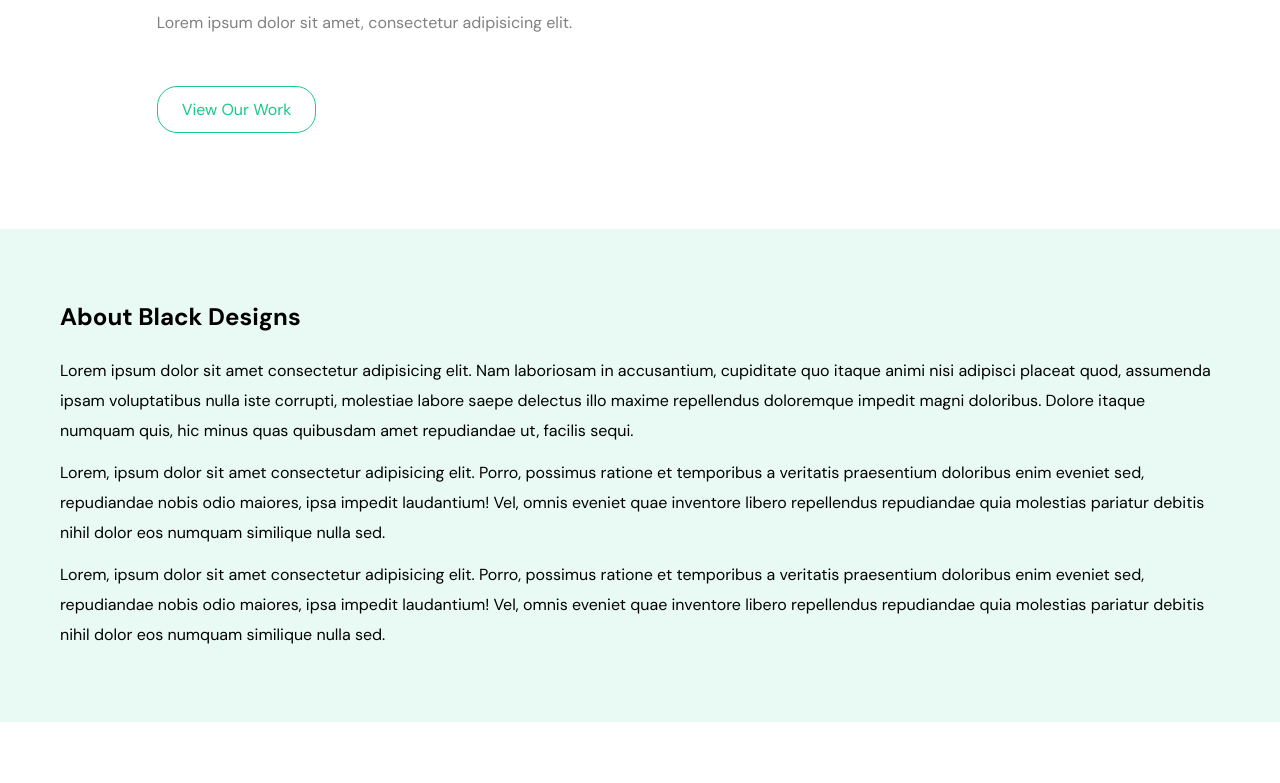
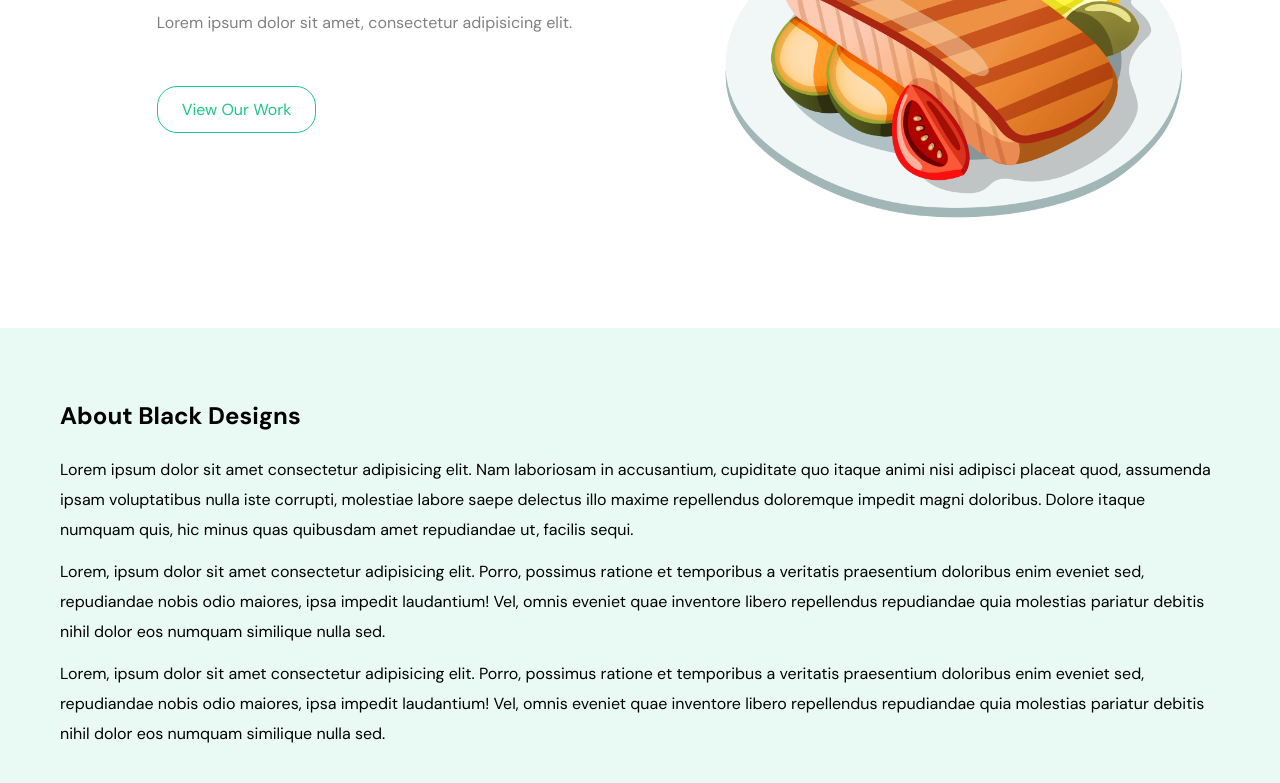
Before and after one commit to kidmagus/sasslibrary, a website: page homepage.html in a window 1280 px wide. Shown: the part 317-1100 px from the top of the page. Drawn offline with nearby package versions, Linux system fonts and the light colour scheme; files that its build step writes are made by us from their sources; the site is published under a folder, as on GitHub Pages, so addresses that start at the root find nothing.

Commit message:
Update homepage.html

```diff
--- a/homepage.html
+++ b/homepage.html
@@ -40,7 +40,7 @@
           >
         </div>
         <div class="col-12-xs col-5-md">
-          <img src="/sasslibrary/img/food.png" class="br-full ml-4" alt="" />
+          <img src="img/food.png" class="br-full ml-4" alt="" />
         </div>
       </div>
     </div>
```
